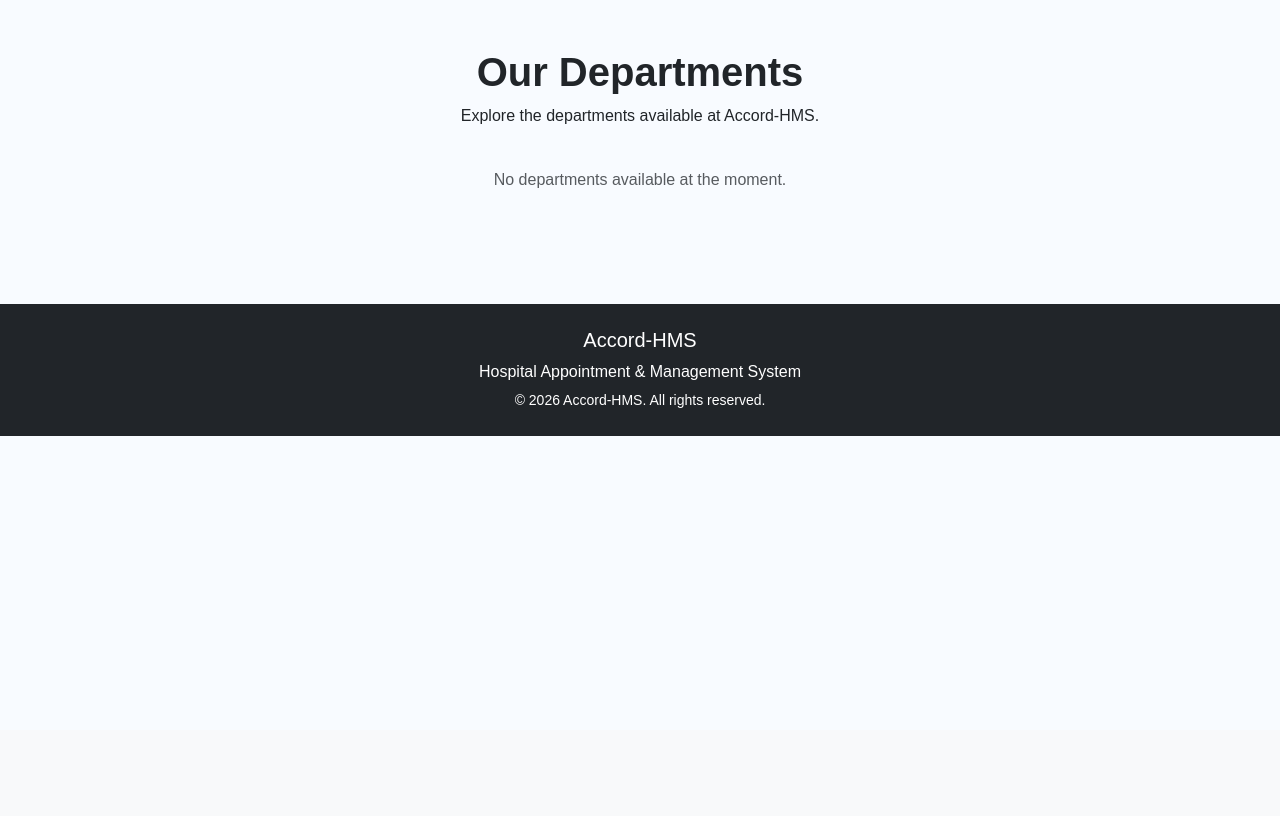
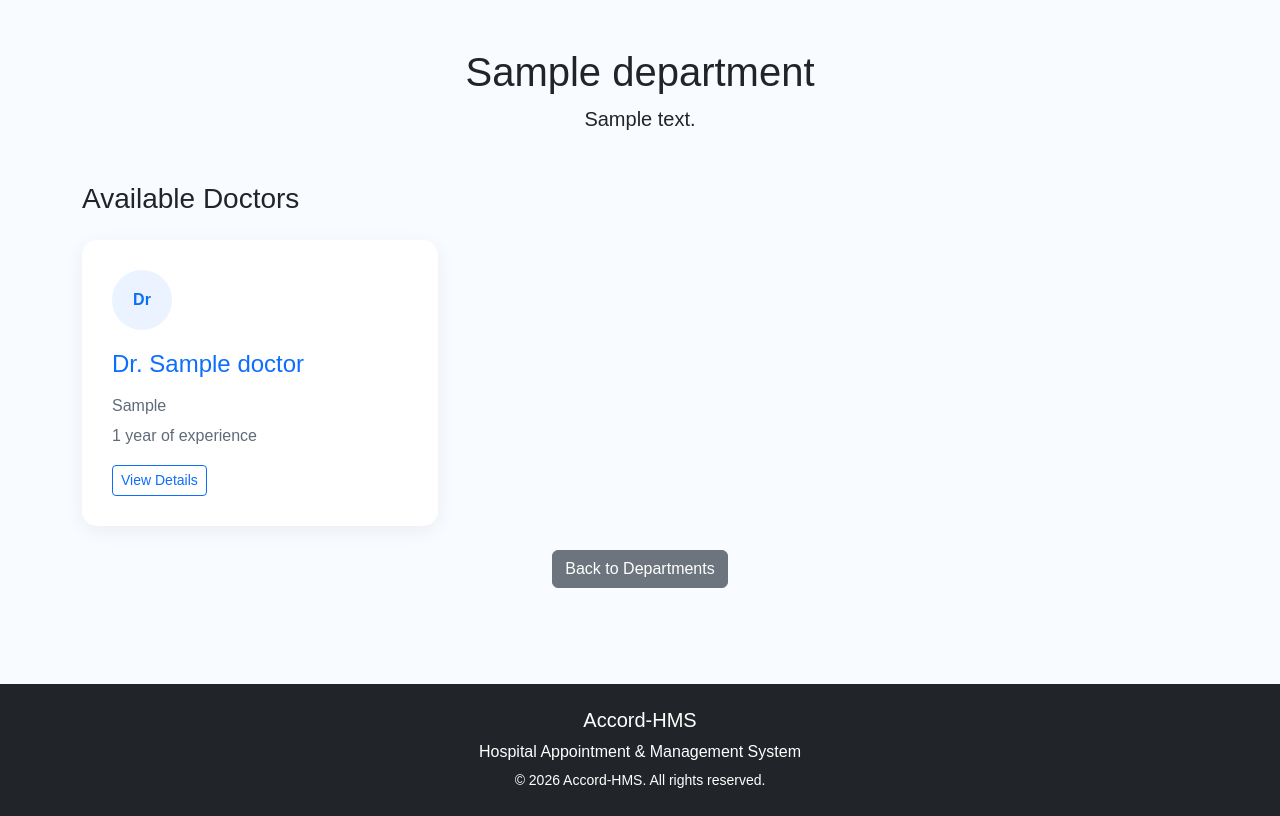
Before and after one commit to adityatiwari-git/Accord-HMS, a Django app: page /departments/1/ in a window 1280 px wide. Shown: the part 70-886 px from the top of the page. Before the commit the page ends 506 px from the top, so only its background shows below. Run offline with Django 5.2, Linux system fonts and the light colour scheme; tables that the repository leaves empty hold one stand-in row (values such as "Sample post").

Commit message:
Build department detail page

```diff
--- a/templates/department.html
+++ b/templates/department.html
@@ -1,64 +1,38 @@
 {% extends "base.html" %}
 
-{% block title %}
-Departments | Accord-HMS
-{% endblock %}
+{% block title %}{{ department.name }} | Accord-HMS{% endblock %}
 
 {% block content %}
-
 <section class="py-5">
-
     <div class="container">
-
-        <div class="section-title text-center">
-
-            <h1>
-                Our Departments
-            </h1>
-
-            <p>
-                Explore the departments available at Accord-HMS.
-            </p>
-
+        <div class="text-center mb-5">
+            <h1>{{ department.name }}</h1>
+            <p class="lead">{{ department.description }}</p>
         </div>
 
+        <h3 class="mb-4">Available Doctors</h3>
 
         <div class="row g-4">
-
-            {% for department in departments %}
-
+            {% for doctor in doctors %}
             <div class="col-md-6 col-lg-4">
-
                 <div class="feature-card">
-
-                    <h4>
-                        {{ department.name }}
-                    </h4>
-
-                    <p>
-                        {{ department.description }}
-                    </p>
-
+                    <div class="doctor-avatar">Dr</div>
+                    <h4>Dr. {{ doctor.name }}</h4>
+                    <p class="mb-1">{{ doctor.qualification }}</p>
+                    <p>{{ doctor.experience }} year{{ doctor.experience|pluralize }} of experience</p>
+                    <a href="{% url 'doctor_detail' doctor.id %}" class="btn btn-outline-primary btn-sm">View Details</a>
                 </div>
-
             </div>
-
             {% empty %}
-
-            <div class="col-12 text-center">
-
-                <p class="text-muted">
-                    No departments available at the moment.
-                </p>
-
+            <div class="col-12">
+                <p class="text-muted">No available doctors are listed for this department yet.</p>
             </div>
-
             {% endfor %}
-
         </div>
 
+        <div class="text-center mt-4">
+            <a href="{% url 'departments' %}" class="btn btn-secondary">Back to Departments</a>
+        </div>
     </div>
-
 </section>
-
 {% endblock %}
```
